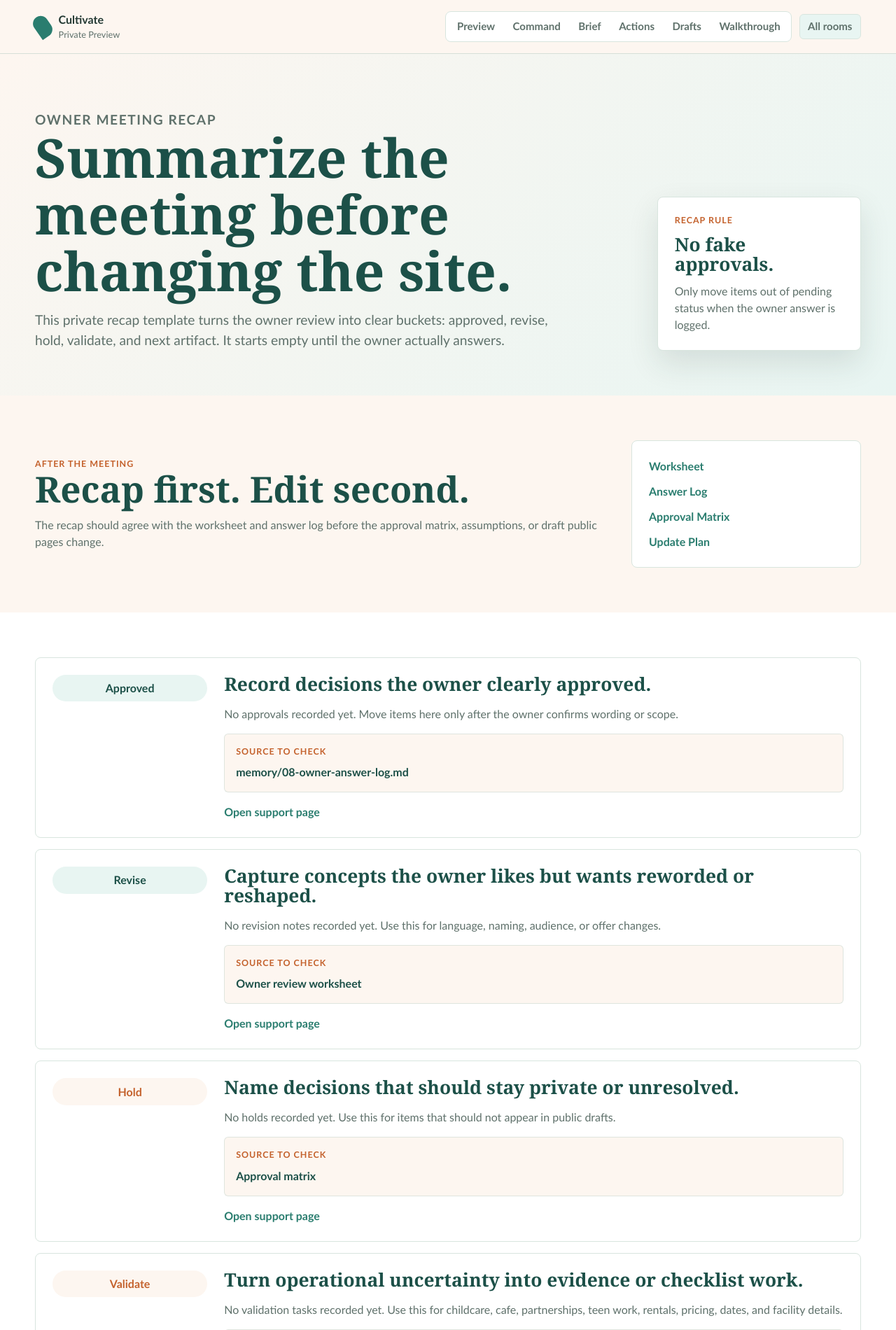
After one commit to Josue-Gimbernard/Cultivate_Web, a Flask app: page /owner-meeting-recap in a window 1280 px wide. The commit adds this page. Shown: the top 1900 px of the page at 70% size. Run offline with Flask 3, Linux system fonts and the light colour scheme; the visitor is signed in with stand-in values (Sample User, id 1); some libraries are stand-ins or nearby versions.

Commit message:
Add owner meeting recap

```diff
--- a/app.py
+++ b/app.py
@@ -187,6 +187,15 @@ class OwnerMeetingScriptStep:
     show_route: str
     capture: str
     avoid: str
+
+
+@dataclass(frozen=True)
+class OwnerMeetingRecapItem:
+    section: str
+    purpose: str
+    starter_text: str
+    next_source: str
+    support_route: str
 
 
 @dataclass(frozen=True)
@@ -1291,6 +1300,45 @@ OWNER_MEETING_SCRIPT = [
 ]
 
 
+OWNER_MEETING_RECAP_ITEMS = [
+    OwnerMeetingRecapItem(
+        "Approved",
+        "Record decisions the owner clearly approved.",
+        "No approvals recorded yet. Move items here only after the owner confirms wording or scope.",
+        "memory/08-owner-answer-log.md",
+        "owner_answer_log",
+    ),
+    OwnerMeetingRecapItem(
+        "Revise",
+        "Capture concepts the owner likes but wants reworded or reshaped.",
+        "No revision notes recorded yet. Use this for language, naming, audience, or offer changes.",
+        "Owner review worksheet",
+        "owner_review_worksheet",
+    ),
+    OwnerMeetingRecapItem(
+        "Hold",
+        "Name decisions that should stay private or unresolved.",
+        "No holds recorded yet. Use this for items that should not appear in public drafts.",
+        "Approval matrix",
+        "approval_matrix",
+    ),
+    OwnerMeetingRecapItem(
+        "Validate",
+        "Turn operational uncertainty into evidence or checklist work.",
+        "No validation tasks recorded yet. Use this for childcare, cafe, partnerships, teen work, rentals, pricing, dates, and facility details.",
+        "Launch readiness",
+        "launch_readiness",
+    ),
+    OwnerMeetingRecapItem(
+        "Next Artifact",
+        "Choose the next concrete file, page, or checklist to update.",
+        "No next artifact selected yet. Choose one update target before ending the recap.",
+        "Post-meeting update plan",
+        "post_meeting_update_plan",
+    ),
+]
+
+
 PUBLIC_DRAFT_ITEMS = [
     PublicDraftItem(
         "Home",
@@ -1498,6 +1546,13 @@ REVIEW_SURFACES = [
         "You want facilitator notes for presenting the preview cleanly.",
         "What should we say in the meeting?",
         "owner_meeting_script",
+    ),
+    ReviewSurface(
+        "Planning",
+        "Owner Meeting Recap",
+        "You need a structured summary after the owner review.",
+        "What did we decide, hold, or validate?",
+        "owner_meeting_recap",
     ),
     ReviewSurface(
         "Safety",
@@ -1732,6 +1787,7 @@ DIRECTORY_NAV = (
             NavItem("Update Plan", "post_meeting_update_plan"),
             NavItem("Prep", "owner_review_prep"),
             NavItem("Script", "owner_meeting_script"),
+            NavItem("Recap", "owner_meeting_recap"),
         ),
     ),
     NavSection(
@@ -2204,6 +2260,12 @@ def create_app() -> Flask:
             "owner_meeting_script.html", script_steps=OWNER_MEETING_SCRIPT
         )
 
+    @app.get("/owner-meeting-recap")
+    def owner_meeting_recap():
+        return render_template(
+            "owner_meeting_recap.html", recap_items=OWNER_MEETING_RECAP_ITEMS
+        )
+
     @app.get("/owner-walkthrough")
     def owner_walkthrough():
         return render_template("owner_walkthrough.html", slides=WALKTHROUGH_SLIDES)
--- a/static/css/pages/owner-brief.css
+++ b/static/css/pages/owner-brief.css
@@ -117,10 +117,110 @@
   text-decoration: none;
 }
 
+.recap-summary {
+  align-items: center;
+  display: grid;
+  gap: var(--space-6);
+  grid-template-columns: minmax(0, 1fr) minmax(18rem, 0.4fr);
+}
+
+.recap-summary p:not(.eyebrow) {
+  color: var(--color-ink-soft);
+  padding-top: var(--space-3);
+}
+
+.recap-summary__links {
+  background: var(--color-white);
+  border: 1px solid var(--color-line);
+  border-radius: var(--radius-md);
+  display: grid;
+  gap: var(--space-3);
+  padding: var(--space-5);
+}
+
+.recap-summary__links a {
+  color: var(--color-teal-700);
+  font-weight: 700;
+  text-decoration: none;
+}
+
+.recap-list {
+  display: grid;
+  gap: var(--space-4);
+}
+
+.recap-card {
+  background: var(--color-white);
+  border: 1px solid var(--color-line);
+  border-radius: var(--radius-md);
+  display: grid;
+  gap: var(--space-5);
+  grid-template-columns: minmax(10rem, 0.25fr) minmax(0, 1fr);
+  padding: var(--space-5);
+}
+
+.recap-card__label {
+  align-self: start;
+  background: var(--color-mint-100);
+  border-radius: 999px;
+  color: var(--color-teal-900);
+  font-weight: 700;
+  padding: 0.45rem 0.8rem;
+  text-align: center;
+}
+
+.recap-card--hold .recap-card__label,
+.recap-card--validate .recap-card__label {
+  background: var(--color-cream-100);
+  color: var(--color-clay-600);
+}
+
+.recap-card__body {
+  display: grid;
+  gap: var(--space-4);
+}
+
+.recap-card h2 {
+  font-size: 1.65rem;
+}
+
+.recap-card p {
+  color: var(--color-ink-soft);
+}
+
+.recap-card footer {
+  background: var(--color-cream-100);
+  border: 1px solid rgba(42, 125, 111, 0.14);
+  border-radius: var(--radius-sm);
+  display: grid;
+  gap: var(--space-2);
+  padding: var(--space-4);
+}
+
+.recap-card footer span {
+  color: var(--color-clay-600);
+  font-size: 0.78rem;
+  font-weight: 700;
+  letter-spacing: 0.08em;
+  text-transform: uppercase;
+}
+
+.recap-card footer strong {
+  color: var(--color-teal-900);
+}
+
+.recap-card a {
+  color: var(--color-teal-700);
+  font-weight: 700;
+  text-decoration: none;
+}
+
 @media (max-width: 760px) {
   .brief-hero,
   .brief-section,
-  .brief-close {
+  .brief-close,
+  .recap-summary,
+  .recap-card {
     grid-template-columns: 1fr;
   }
 }
--- /dev/null
+++ b/templates/owner_meeting_recap.html
@@ -0,0 +1,67 @@
+{% extends "base.html" %}
+{% block title %}Owner Meeting Recap{% endblock %}
+{% block content %}
+<section class="brief-hero">
+  <div>
+    <p class="eyebrow">Owner meeting recap</p>
+    <h1>Summarize the meeting before changing the site.</h1>
+    <p>This private recap template turns the owner review into clear buckets: approved, revise, hold, validate, and next artifact. It starts empty until the owner actually answers.</p>
+  </div>
+  <aside class="brief-hero__note">
+    <span>Recap rule</span>
+    <strong>No fake approvals.</strong>
+    <p>Only move items out of pending status when the owner answer is logged.</p>
+  </aside>
+</section>
+
+<section class="section-band section-band--cream">
+  <div class="section-inner recap-summary">
+    <div>
+      <p class="eyebrow">After the meeting</p>
+      <h2>Recap first. Edit second.</h2>
+      <p>The recap should agree with the worksheet and answer log before the approval matrix, assumptions, or draft public pages change.</p>
+    </div>
+    <div class="recap-summary__links">
+      <a href="{{ url_for('owner_review_worksheet') }}">Worksheet</a>
+      <a href="{{ url_for('owner_answer_log') }}">Answer Log</a>
+      <a href="{{ url_for('approval_matrix') }}">Approval Matrix</a>
+      <a href="{{ url_for('post_meeting_update_plan') }}">Update Plan</a>
+    </div>
+  </div>
+</section>
+
+<section class="section-band">
+  <div class="section-inner recap-list">
+    {% for item in recap_items %}
+    <article class="recap-card recap-card--{{ item.section|lower|replace(' ', '-') }}">
+      <div class="recap-card__label">{{ item.section }}</div>
+      <div class="recap-card__body">
+        <h2>{{ item.purpose }}</h2>
+        <p>{{ item.starter_text }}</p>
+        <footer>
+          <span>Source to check</span>
+          <strong>{{ item.next_source }}</strong>
+        </footer>
+        <a href="{{ url_for(item.support_route) }}">Open support page</a>
+      </div>
+    </article>
+    {% endfor %}
+  </div>
+</section>
+
+<section class="section-band section-band--cream">
+  <div class="section-inner brief-close">
+    <div>
+      <p class="eyebrow">Next update</p>
+      <h2>When the recap is filled, update the answer log first.</h2>
+      <p>The recap is a meeting artifact. The answer log is the durable memory source. After that, use the post-meeting update plan to change app data, draft copy, tests, and documentation.</p>
+    </div>
+    <div class="brief-close__links">
+      <a href="{{ url_for('owner_answer_log') }}">Answer Log</a>
+      <a href="{{ url_for('post_meeting_update_plan') }}">Post-Meeting Plan</a>
+      <a href="{{ url_for('next_actions') }}">Next Actions</a>
+      <a href="{{ url_for('public_draft_hub') }}">Public Draft Hub</a>
+    </div>
+  </div>
+</section>
+{% endblock %}
```
Also changed, not shown: memory/02-site-strategy.md (+2 -1 lines), memory/04-route-architecture.md (+2 -0 lines), memory/05-owner-preview-rules.md (+1 -0 lines), memory/07-owner-input-workflow.md (+5 -4 lines), tests/test_routes.py (+16 -0 lines), README.md.
